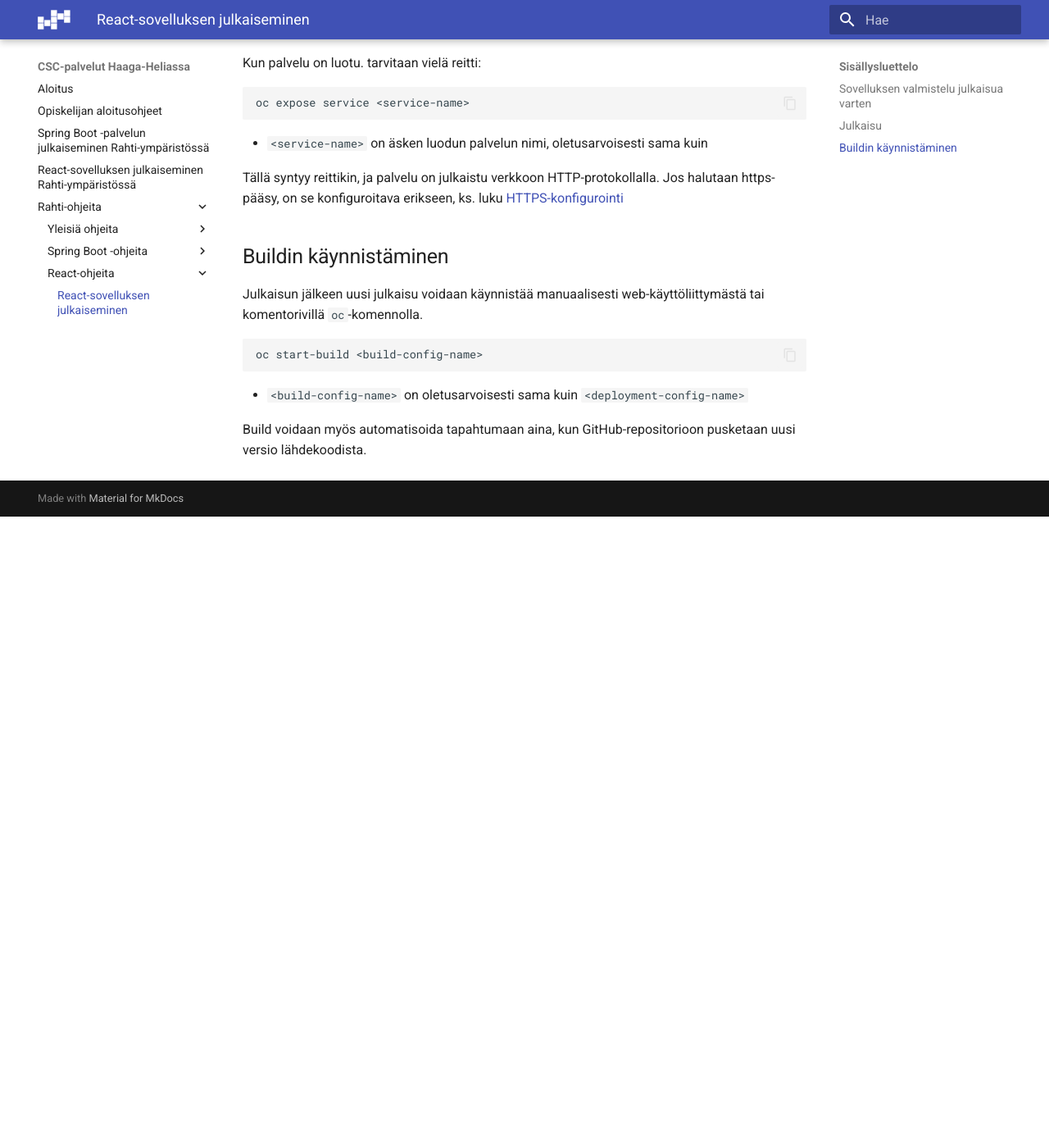
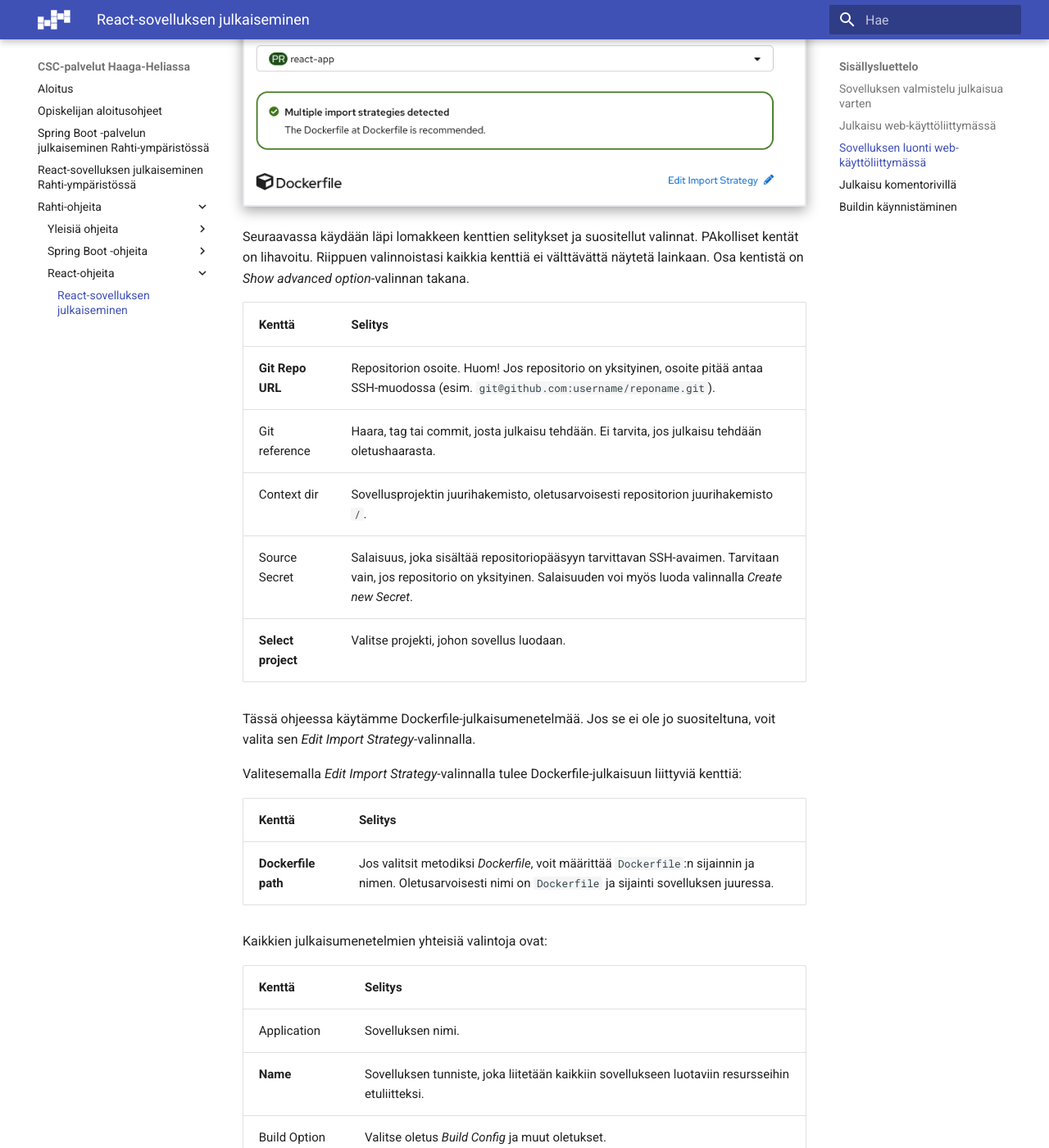
Before and after one commit to haagahelia/hh-csc-docs, an MkDocs documentation site: the page built from docs/rahti/react_julkaiseminen.md, in a window 1280 px wide and 1400 px high, scrolled down 1995 px. Shown: the whole window at 82% size. Built offline with MkDocs 1.6.1 and Material for MkDocs 9.7.7, drawn with Linux system fonts in a browser that asks for light colours; before the commit the page ends 2625 px from its top, so only the background shows below that; some of the changed text lies outside the part shown.

Commit message:
React-julkaisuohjeen päivitys

````diff
--- a/docs/rahti/react_julkaiseminen.md
+++ b/docs/rahti/react_julkaiseminen.md
@@ -19,23 +19,14 @@ COPY . .
 # Build the React app
 RUN npm run build
 
-FROM nginx:alpine
-# Support running as arbitrary user which belongs to the root group
-# Note that users are not allowed to listen on privileged ports (< 1024)
-RUN chmod g+rwx /var/cache/nginx /var/run /var/log/nginx && \
-    chown nginx.root /var/cache/nginx /var/run /var/log/nginx && \
-    # Make /etc/nginx/html/ available to use
-    mkdir -p /etc/nginx/html/ && chmod 777 /etc/nginx/html/ && \
-    # comment user directive as master process is run as user in OpenShift anyhow
-    sed -i.bak 's/^user/#user/' /etc/nginx/nginx.conf
+# Use a non-root nginx image to serve the React app
+FROM bitnamisecure/nginx:latest
 # Copy React build to nginx HTML directory
-COPY --from=build /app/<build-dir> /usr/share/nginx/html/
+COPY --from=build /app/dist /usr/share/nginx/html/
 # Copy nginx-configuration file
-COPY nginx.conf /etc/nginx/conf.d/default.conf
-
+COPY --from=build /app/nginx.conf /etc/nginx/conf.d/default.conf
 WORKDIR /usr/share/nginx/html/
 EXPOSE 8080
-USER nginx:root
 ```
 
 - `<build-dir>` on hakemisto, johon React build tehtiin.
@@ -48,7 +39,7 @@ server {
   listen 8080;
   root /usr/share/nginx/html;
   location / {
-    index  index.html
+    index  index.html;
     try_files $uri $uri/ /index.html;
   }
 }
@@ -61,7 +52,60 @@ docker run -p 80:8080 --name myapp myimage
 ```
 Sovelluksen pitäisi vastata osoitteesta http://localhost:80.
 
-## Julkaisu
+## Julkaisu web-käyttöliittymässä
+
+## Sovelluksen luonti web-käyttöliittymässä
+
+Voit nyt julkaista React-sovelluksesi Rahti-palvelussa. Klikkaa oikeasta yläkulmasta pientä `+` -ikonia ja valitse _Import from git_.
+
+![](img/rahti_import_from_git.png)
+
+_Import from Git_-lomakkeella määritellään, mistä repositoriosta sovellusprojekti haetaan, ja miten build ja julkaisu tehdään.
+
+![](img/rahti_react_import_from_git_form.png)
+
+Seuraavassa käydään läpi lomakkeen kenttien selitykset ja suositellut valinnat. PAkolliset kentät on lihavoitu. Riippuen valinnoistasi kaikkia kenttiä ei välttävättä näytetä lainkaan. Osa kentistä on _Show advanced option_-valinnan takana.
+
+| Kenttä  | Selitys               |
+| :------ | :---------------------|
+| __Git Repo URL__    | Repositorion osoite. Huom! Jos repositorio on yksityinen, osoite pitää antaa SSH-muodossa (esim. `git@github.com:username/reponame.git`). |
+| Git reference   | Haara, tag tai commit, josta julkaisu tehdään. Ei tarvita, jos julkaisu tehdään oletushaarasta. |
+| Context dir           | Sovellusprojektin juurihakemisto, oletusarvoisesti repositorion juurihakemisto `/`. |
+| Source Secret         | Salaisuus, joka sisältää repositoriopääsyyn tarvittavan SSH-avaimen. Tarvitaan vain, jos repositorio on yksityinen. Salaisuuden voi myös luoda  valinnalla _Create new Secret_. |
+| __Select project__        | Valitse projekti, johon sovellus luodaan. |
+
+Tässä ohjeessa käytämme Dockerfile-julkaisumenetelmää. Jos se ei ole jo suositeltuna, voit valita sen _Edit Import Strategy_-valinnalla.
+
+Valitesemalla _Edit Import Strategy_-valinnalla tulee Dockerfile-julkaisuun liittyviä kenttiä:
+
+
+| Kenttä  | Selitys               |
+| :------ | :---------------------|
+| __Dockerfile path__       | Jos valitsit metodiksi _Dockerfile_, voit määrittää ``Dockerfile``:n sijainnin ja nimen. Oletusarvoisesti nimi on ``Dockerfile`` ja sijainti sovelluksen juuressa. |
+
+Kaikkien julkaisumenetelmien yhteisiä valintoja ovat:
+
+| Kenttä  | Selitys               |
+| :------ | :---------------------|
+| Application               | Sovelluksen nimi. |
+| __Name__                  | Sovelluksen tunniste, joka liitetään kaikkiin sovellukseen luotaviin resursseihin etuliitteksi. |
+| Build Option              | Valitse oletus _Build Config_ ja muut oletukset. |
+| Resource type             | Valitse oletus _Deployment_ ja muut oletukset. |
+| Target port               | Palveluun luodun reitin portti. Valitse oletus `8080` ja muut oletukset. |
+
+Kun painat valintaa _Create_, tarvittavat resurssit luodaan ja build käynnistyy. Voit seurata buildin etenemistä web-käyttöliittymässä linkistä _View logs_ tai klikkaamalla build status -symbolia graafisesta esityksestä.
+
+![](img/rahti_build_in_progress.png)
+
+Kun julkaisu on onnistunut, projektiin on ilmaantunut _Deployment_, jossa on toivottavasti käynnissä oleva kontti (_Pod_), palvelu (_Service_) sekä reitti (_Route_). josta sovelluksesi vastaa. Voit tarkastella sovelluksesi käynnistymistä ja toimintaa podin lokitiedoista (linkki _View logs_). Kun sovellus on käynnissä, voit klikata reitin URL-osoitetta (osiossa _Routes_) ja tarkistaa, että sovelluksesi vastaa odotetusti.
+
+Jos jokin meni pielee, tilannetta voi selvitellä luvun [Virheenjäljitys](virheenjaljitys.md) ohjeiden avulla.
+
+![](img/rahti_deployment_succesful_annotated.png)
+
+Kun olet tehnyt muutoksia sovellukseesi, voit käynnistää uuden buildin manuaalisesti klikkaamalla _Start Build_ -painiketta. Build voidaan myös automatisoida tapahtumaan aina, kun GitHub-repositorioon pusketaan uusi versio lähdekoodista, ks. [Buildin automatisointi](buildin_automatisointi.md).
+
+## Julkaisu komentorivillä
 
 Jotta tässä luvussa käytettäviä `oc`-komentoja voi antaa, on ensin kirjauduttava Rahti-palveluun luvun [Rahti-palveluun kirjautuminen komentorivillä](#rahti-palveluun-kirjautuminen-komentorivilla) ohjeiden mukaisesti.
 
````
Also changed, not shown: docs/reseptit/react_rahti.md (+3 -20 lines), docs/rahti/img/rahti_react_import_from_git_form.png (added).
